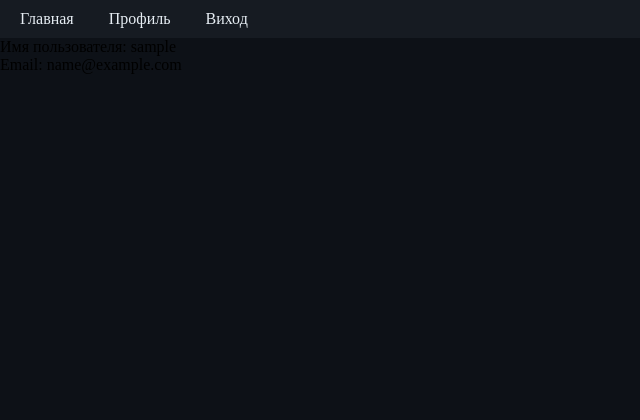
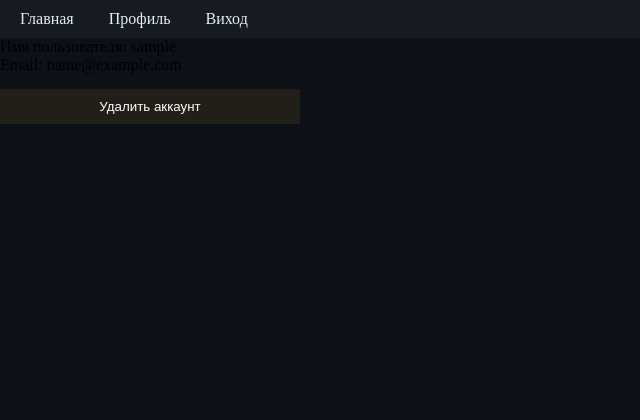
Before and after one commit to pablaofficeal/My-Flask-School, a Flask app: template templates/profile.html in a window 1280 px wide. Shown: the top 420 px of the page, without its empty margins (0-640 px from the left). Run offline with Flask 3, Linux system fonts and the light colour scheme; the template is opened without the code that fills it: values that come from a table or form of the project are taken from there, others are empty; tables that the repository leaves empty hold one stand-in row (values such as "Sample post").

Commit message:
Добавлен раздел для удаления аккаунта в профиле пользователя. Создан файл маршрута для обработки профиля.

```diff
--- a/templates/profile.html
+++ b/templates/profile.html
@@ -20,5 +20,10 @@
     <p>Имя пользователя: {{ user.username }}</p>
     <p>Email: {{ user.email }}</p>
 </div>
-
+<div class="danger-zone">
+    <form method="POST" action="#">
+        <input type="hidden" name="csrf_token" value="{{ csrf_token() }}">
+        <button type="submit">Удалить аккаунт</button>
+    </form>
+</div>
 {% endblock %}
```
Also changed, not shown: routers/home/profile.py (added).
